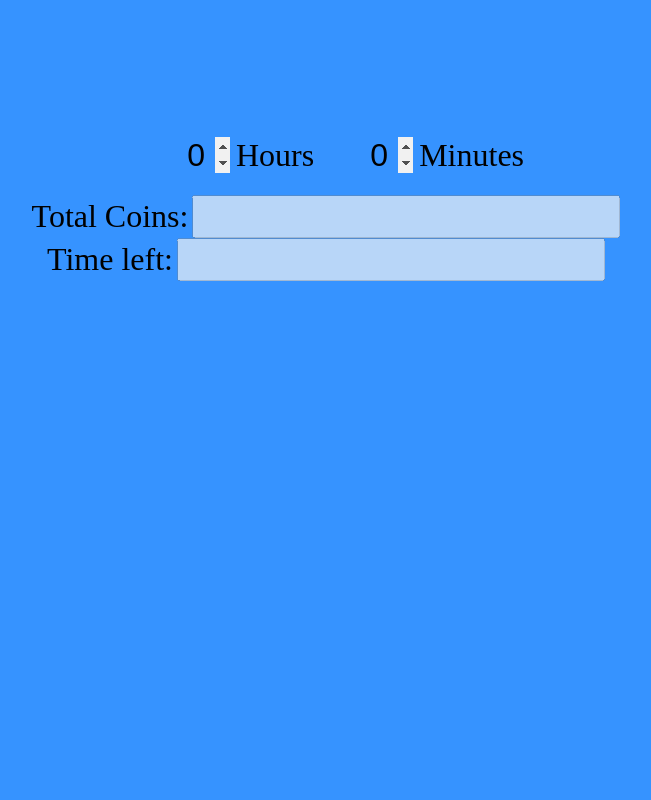
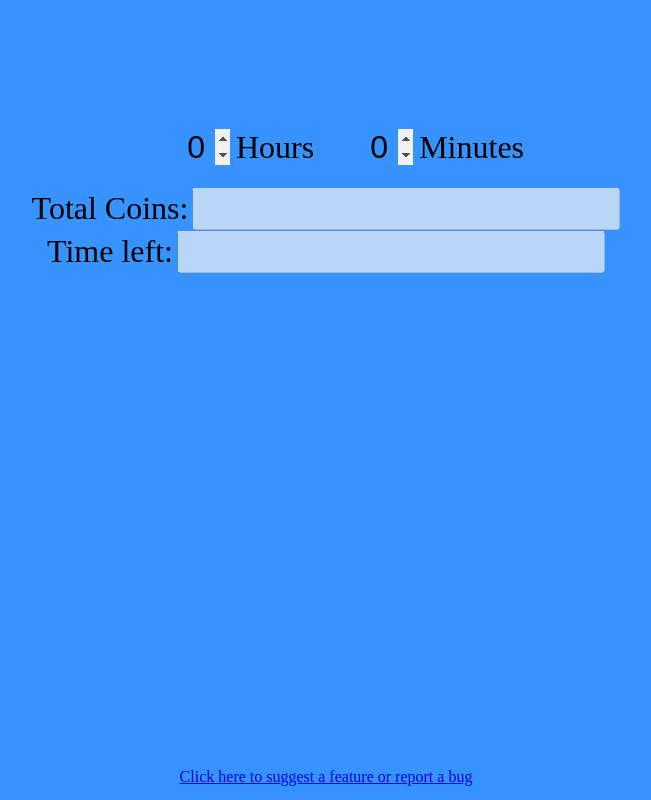
Before and after one commit to Frankusky/pokego_coinscalculator, a plain HTML site: page index.html in a window 1280 px wide. Shown: the whole page, without its empty margins (314-965 px from the left). Drawn offline with Linux system fonts and the light colour scheme.

Commit message:
Added suggestion url

```diff
--- a/index.html
+++ b/index.html
@@ -8,6 +8,11 @@
 
 <body>
     <style>
+        html, body{
+            width: 100%;
+            margin: 0;
+            padding: 0;
+        }
         body {
             text-align: center;
             background: #3693ff;
@@ -38,6 +43,17 @@
         .hidden {
             display: none;
         }
+        #footer{
+            position: absolute;
+            margin: 0 auto;
+            bottom: 0;
+            display: block;
+            width: 100%;
+            padding-bottom: 10px;
+        }
+        #footer a{
+            font-size: 16px;
+        }
 
     </style>
     <input type="number" min="0" id="hours" value="0">
@@ -50,6 +66,8 @@
     <br>
     <label for="timeLeft">Time left:</label>
     <input type="text" id="timeLeft" disabled>
+
+    <div id="footer"><a href="https://github.com/Frankusky/pokego_coinscalculator/issues">Click here to suggest a feature or report a bug</a></div>
     <script>
         var coinsCalculate = function() {
             var hoursInput = document.getElementById("hours").value ? parseInt(document.getElementById("hours").value) : 0;
@@ -65,7 +83,6 @@
             elem.addEventListener("change", coinsCalculate)
             elem.addEventListener("keyup", coinsCalculate)
         })
-
     </script>
 </body>
 
```
